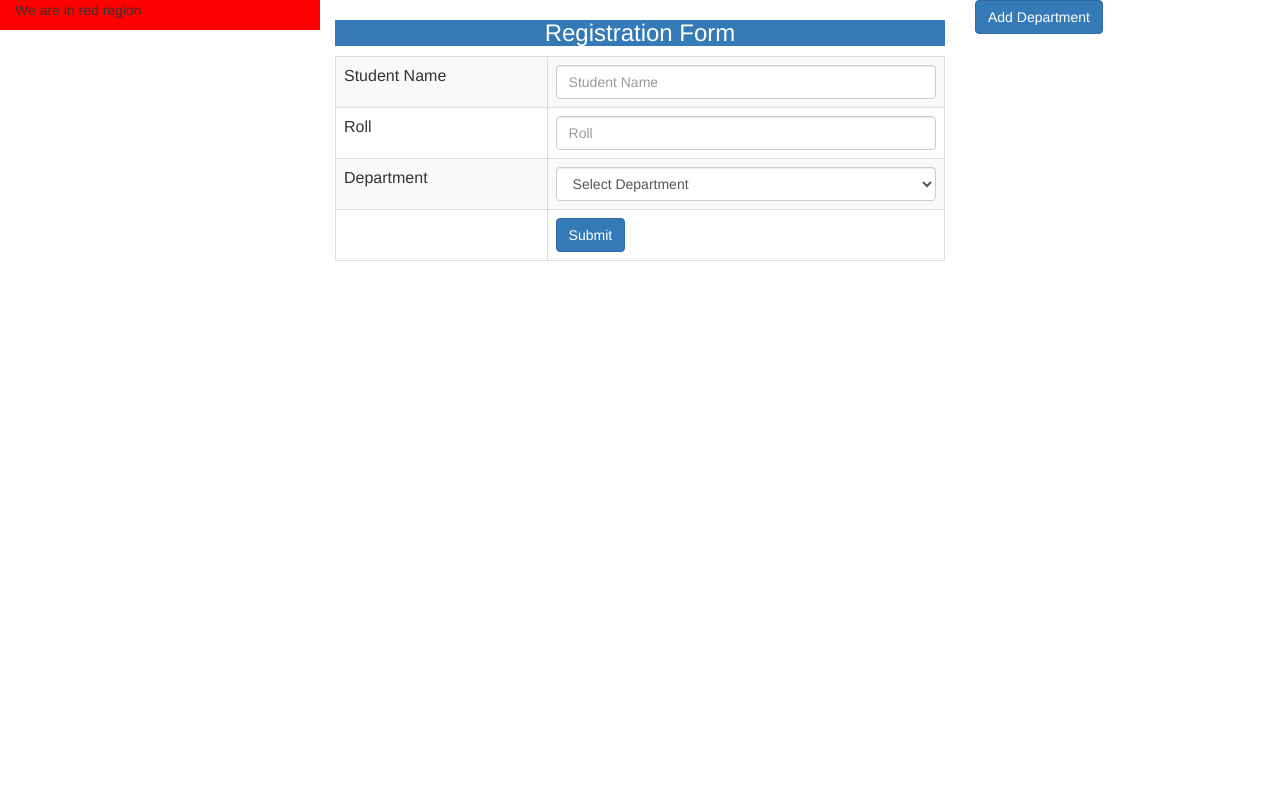
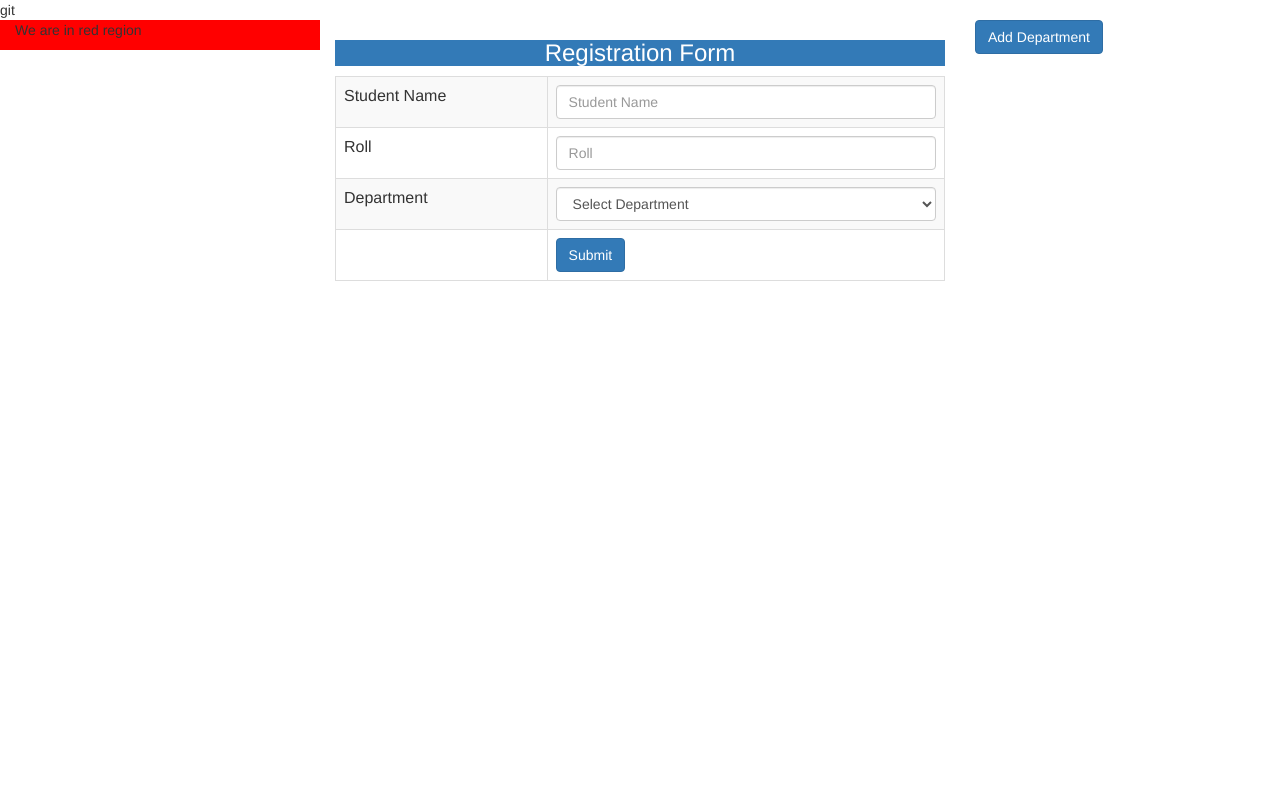
Before and after one commit to engsaiful0/5af_autumn2021, a PHP site: page /bootstrap_practice.php in a window 1280 px wide. Run offline with PHP 8.4, Linux system fonts and the light colour scheme.

Commit message:
bootstrap

```diff
--- a/bootstrap_practice.php
+++ b/bootstrap_practice.php
@@ -7,7 +7,7 @@
 </head>
 
 <body>
-
+git
 <div class="container-fluid">
     <div class="row">
         <div class="col-md-3" style="background-color: red;">
```
